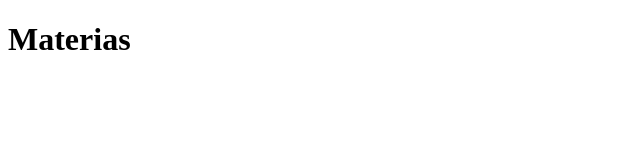
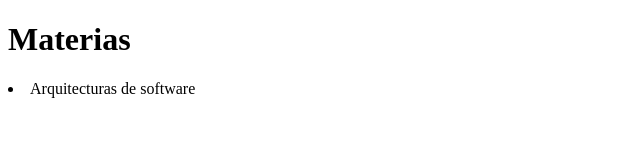
Before and after one commit to utvianey-prog/yovianeymp3, a plain HTML site: page index.html in a window 1280 px wide. Shown: the whole page, without its empty margins (0-640 px from the left). Drawn offline with Linux system fonts and the light colour scheme.

```diff
--- a/index.html
+++ b/index.html
@@ -7,6 +7,7 @@
 </head>
 <body>
     <h1>Materias</h1>
+    <li>Arquitecturas de software</li>
 
 
 </body>
```
